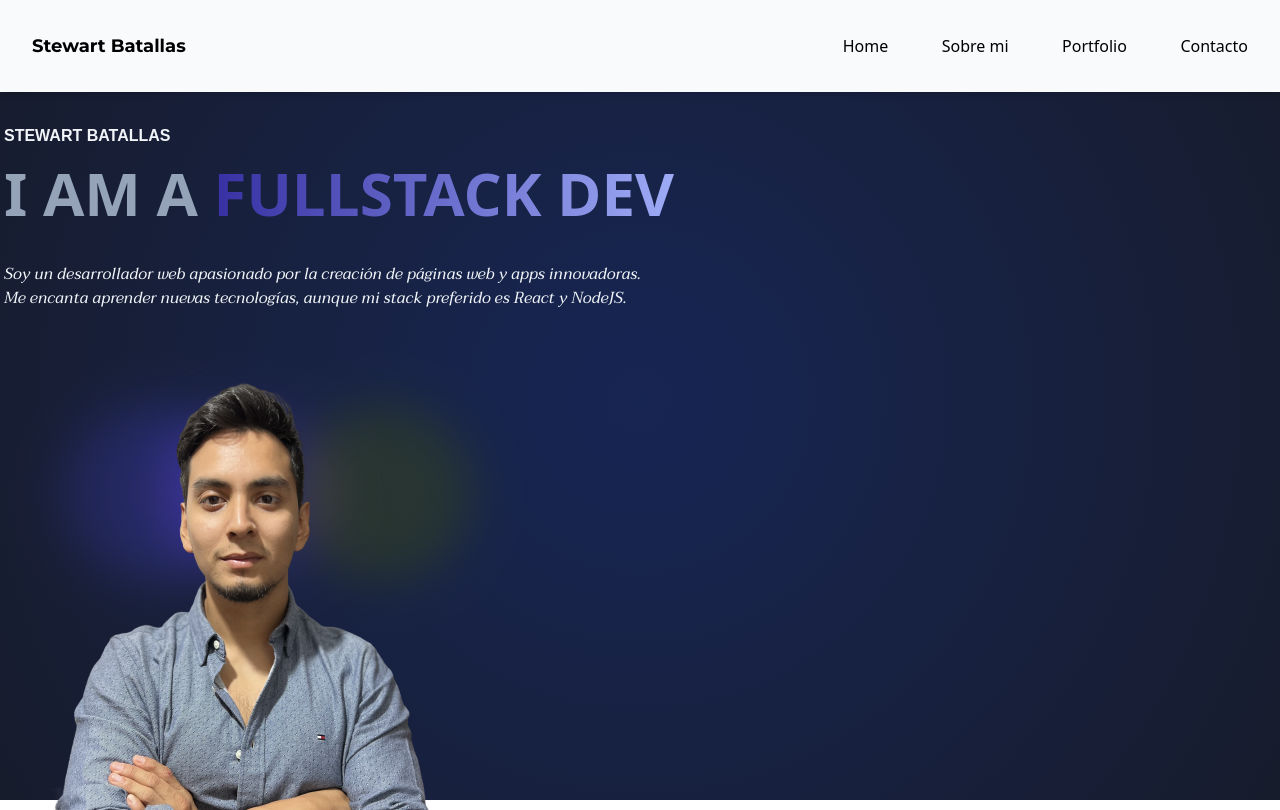
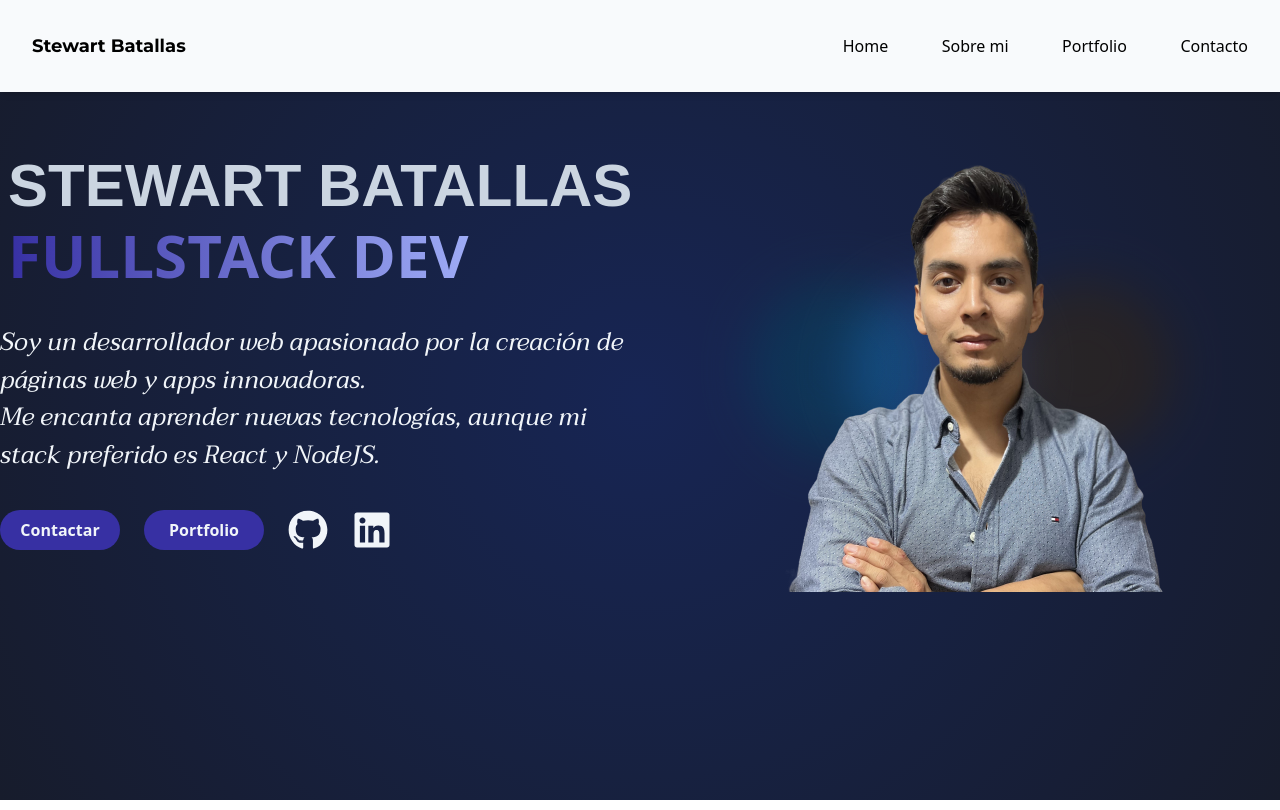
Before and after one commit to swbatallas/portfolio-v2, a React (Vite) app: page / in a window 1280 px wide. Built offline with nearby package versions, Linux system fonts and the light colour scheme; a web font is replaced by a local one.

Commit message:
Crea el nav sin funcionalidad y el header completado

```diff
--- a/src/Components/Shapes.tsx
+++ b/src/Components/Shapes.tsx
@@ -1,9 +1,9 @@
 export default function Shapes() {
   return (
     <div id='bg-blur-color-container' className='absolute w-full max-w-lg'>
-      <div className='absolute w-72 h-72 -left-4 top-20 bg-purple-300 rounded-full mix-blend-overlay opacity-70 filter blur-2xl animate-blob'></div>
-      <div className='absolute w-72 h-72 -right-1 top-20 bg-yellow-300 rounded-full mix-blend-overlay opacity-70 filter blur-2xl animate-blob'></div>
-      <div className='absolute w-72 h-72 left-20 top-20  bg-pink-300 rounded-full mix-blend-overlay opacity-70 filter blur-2xl animate-blob'></div>
+      <div className='absolute w-60 h-60 lg:w-64 lg:h-64 xl:w-72 xl:h-72 -left-4 top-20 bg-emerald-400 rounded-full mix-blend-overlay opacity-70 filter blur-2xl animate-blob'></div>
+      <div className='absolute w-60 h-60 lg:w-64 lg:h-64 xl:w-72 xl:h-72 -right-1 top-20 bg-orange-400 rounded-full mix-blend-overlay opacity-70 filter blur-2xl animate-blob'></div>
+      <div className='absolute w-60 h-60 lg:w-64 lg:h-64 xl:w-72 xl:h-72 left-20 top-20  bg-slate-300 rounded-full mix-blend-overlay opacity-70 filter blur-2xl animate-blob'></div>
     </div>
   )
 }
--- a/src/Pages/Home.tsx
+++ b/src/Pages/Home.tsx
@@ -1,37 +1,104 @@
 import avatar from '../assets/avatar.png'
-import { FaGithub } from 'react-icons/fa'
+import { FaGithub, FaLinkedin } from 'react-icons/fa'
 import { TypeAnimation } from 'react-type-animation'
 import { motion } from 'framer-motion'
 import { fadeIn } from '../variants'
-import Shapes from '../Components/shapes'
+import Shapes from '../Components/Shapes'
 
 export default function Home() {
   return (
-    <section id='home w-full'>
-      <div className='container mx-auto text-slate-100'>
-        <h2 className='uppercase font-bold mt-8 ml-1'>Stewart Batallas</h2>
-        <div className='mb-6 ml-1 text-[25px] md:text-[35px] lg:text-[60px] font-semibold uppercase'>
-          <span className='text-slate-400'>I am a </span>
+    <section id='home w-full min-h-[100%] flex items-center'>
+      <div className='container mx-auto  text-slate-100 flex flex-col gap-y-8 lg:flex-row lg:items-center lg:justify-center lg:gap-x-12'>
+        <div
+          id='text'
+          className='flex-1 text-center lg:text-left items-center justify-center order-2 lg:order-1 lg:min-w-[50%]'
+        >
+          <motion.h2
+            // @ts-ignore
+            variants={fadeIn('right', 0.3)}
+            initial='hidden'
+            whileInView='show'
+            viewport={{ once: false, amount: 0.7 }}
+            className='uppercase font-bold mt-8 ml-2 leading-[0.8] text-[40px] md:text-[60px] text-slate-300'
+          >
+            Stewart Batallas
+          </motion.h2>
+          <motion.div
+            // @ts-ignore
+            variants={fadeIn('right', 0.3)}
+            initial='hidden'
+            whileInView='show'
+            viewport={{ once: false, amount: 0.7 }}
+            className='mb-6 ml-2 text-[35px] md:text-[35px] lg:text-[45px]  xl:text-[60px] font-semibold uppercase'
+          >
             <TypeAnimation
-            sequence={['fullStack dev', 2000, ' ', 10]}
+              sequence={['fullStack dev', 2500, ' ', 10]}
               speed={50}
               className='font-extrabold text-transparent bg-clip-text bg-gradient-to-r from-indigo-800 to-indigo-300 leading-[1]'
               wrapper='span'
               repeat={Infinity}
             />
-        </div>
-        <p className='w-5/6 ml-1'>
+          </motion.div>
+          <motion.p
+            // @ts-ignore
+            variants={fadeIn('right', 0.3)}
+            initial='hidden'
+            whileInView='show'
+            viewport={{ once: false, amount: 0.7 }}
+            className='mx-2 lg:mx-0 text-[16px] sm:-[18px] md:text-[20px] lg:text-[25px]'
+          >
             Soy un desarrollador web apasionado por la creación de páginas web y
             apps innovadoras.
             <br />
             Me encanta aprender nuevas tecnologías, aunque mi stack preferido es
             React y NodeJS.
-        </p>
-        <div className='w-fit relative avatar-container'>
+          </motion.p>
+          <motion.div
+            // @ts-ignore
+            variants={fadeIn('right', 0.3)}
+            initial='hidden'
+            whileInView='show'
+            viewport={{ once: false, amount: 0.7 }}
+            id='buttons'
+            className='flex max-w-max gap-x-6 items-center mt-5 md:mt-8 mx-auto lg:mx-0'
+          >
+            <button className='w-[120px] bg-indigo-800 font-bold py-2 px-4 md:my-1 rounded-full'>
+              Contactar
+            </button>
+            <a href='#'>
+              <button className='w-[120px] bg-indigo-800 font-bold py-2 px-4 md:my-1 rounded-full'>
+                Portfolio
+              </button>
+            </a>
+            <div
+              id='social-networks'
+              className='flex text-[25px] lg:text-[40px] flex-row items-center mx-auto lg:mx-0 gap-x-6 max-w-max'
+            >
+              <a href='#'>
+                <FaGithub />
+              </a>
+              <a href='#'>
+                <FaLinkedin />
+              </a>
+            </div>
+          </motion.div>
+        </div>
+        <div
+          className='w-full relative avatar-container
+         order-1 lg:order-2 flex grow'
+        >
           <Shapes />
-          <img src={avatar} alt='avatar-image' className='avatar relative' />
+          <motion.img
+            src={avatar}
+            alt='avatar-image'
+            className='hidden xs:block avatar relative mx-auto w-auto h-full'
+            // @ts-ignore
+            variants={fadeIn('left', 0.3)}
+            initial='hidden'
+            whileInView='show'
+            viewport={{ once: false, amount: 0.7 }}
+          />
         </div>
-        <></>
       </div>
     </section>
   )
--- a/tailwind.config.js
+++ b/tailwind.config.js
@@ -1,4 +1,7 @@
 /** @type {import('tailwindcss').Config} */
+
+const defaultTheme = require('tailwindcss/defaultTheme')
+
 export default {
   content: [
     "./index.html",
@@ -15,10 +18,10 @@ export default {
             transform: "translate(0px, 0px )scale(0.8)"
           },
           "33%": {
-            transform: "translate(30px, -50px) scale(0.6)"
+            transform: "translate(30px, 50px) scale(0.6)"
           },
           "66%": {
-            transform: "translate(-20px, 20px) scale(0.7)"
+            transform: "translate(-20px, 70px) scale(0.7)"
           },
           "100%": {
             transform: "translate(0px, 0px) scale(0.8)"
@@ -27,6 +30,10 @@ export default {
 
       }
     },
+    screens: {
+      'xs': '376px',
+      ...defaultTheme.screens,
+    },
   },
   plugins: [],
 }
```
Lines whose indentation alone changed are shown as unchanged.
